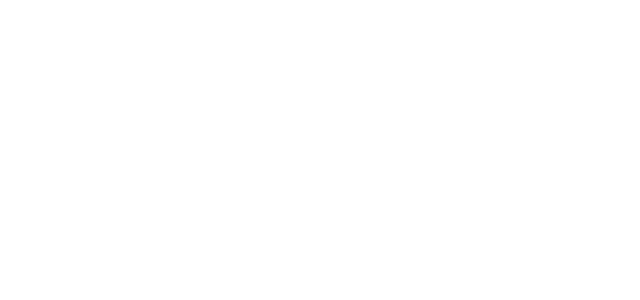
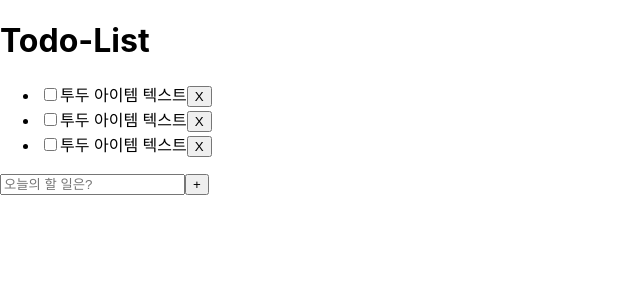
Before and after one commit to hyerinxx/efub4-frontend-session-5, a JavaScript app: page / in a window 1280 px wide. Shown: the top 300 px of the page, without its empty margins (0-640 px from the left). Built offline with nearby package versions, Linux system fonts and the light colour scheme; the HTML template or start-up script is replaced by a standard one.

Commit message:
구조 만들기

```diff
--- a/src/App.js
+++ b/src/App.js
@@ -1,8 +1,14 @@
+import Header from "./Header";
+import TodoList from "./TodoList";
+import TodoAdd from "./TodoAdd"
 import './App.css';
 
 function App() {
   return (
-    <div className="App">
+    <div id="App">
+      <Header />
+      <TodoList />
+      <TodoAdd />
     </div>
   );
 }
--- /dev/null
+++ b/src/Header.js
@@ -0,0 +1,7 @@
+function Header() {
+    return (
+        <h1>Todo-List</h1>
+    )
+}
+
+export default Header;
--- /dev/null
+++ b/src/TodoAdd.js
@@ -0,0 +1,10 @@
+function TodoAdd() {
+    return (
+        <form id="todo-add">
+            <input type="text" required placeholder="오늘의 할 일은?" />
+            <input type="submit" value="+" />
+        </form>
+    )
+}
+
+export default TodoAdd;
--- /dev/null
+++ b/src/TodoItem.js
@@ -0,0 +1,11 @@
+function TodoItem() {
+    return(
+        <li id="todo-item">
+            <input type="checkbox" />
+            <span>투두 아이템 텍스트</span>
+            <input type="button" value="X" />
+        </li>
+    )
+}
+
+export default TodoItem;
--- /dev/null
+++ b/src/TodoList.js
@@ -0,0 +1,13 @@
+import TodoItem from "./TodoItem";
+
+function TodoList() {
+    return (
+        <ul id="todo-list">
+            <TodoItem />
+            <TodoItem />
+            <TodoItem />
+        </ul>
+    )
+}
+
+export default TodoList;
```
